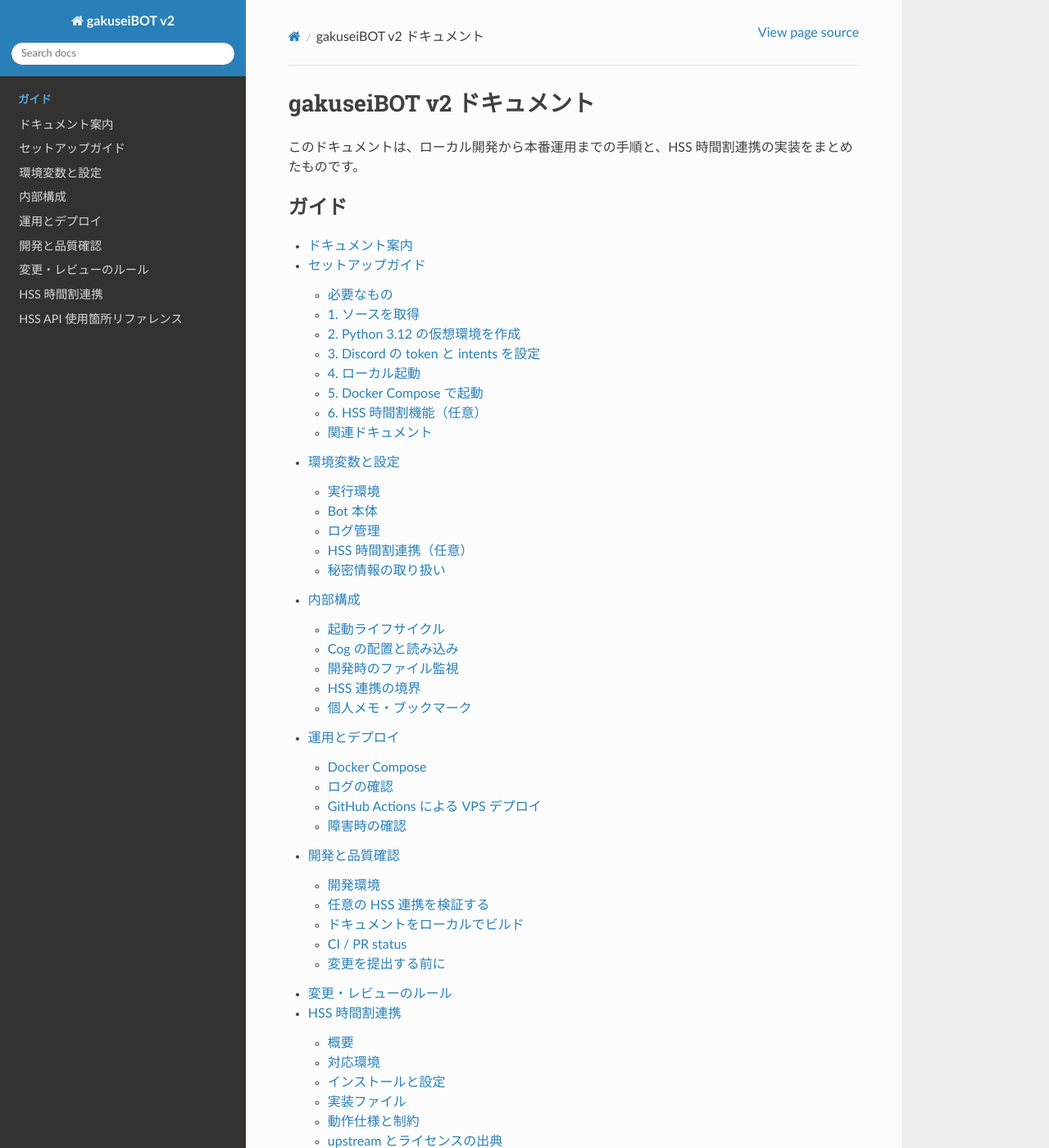
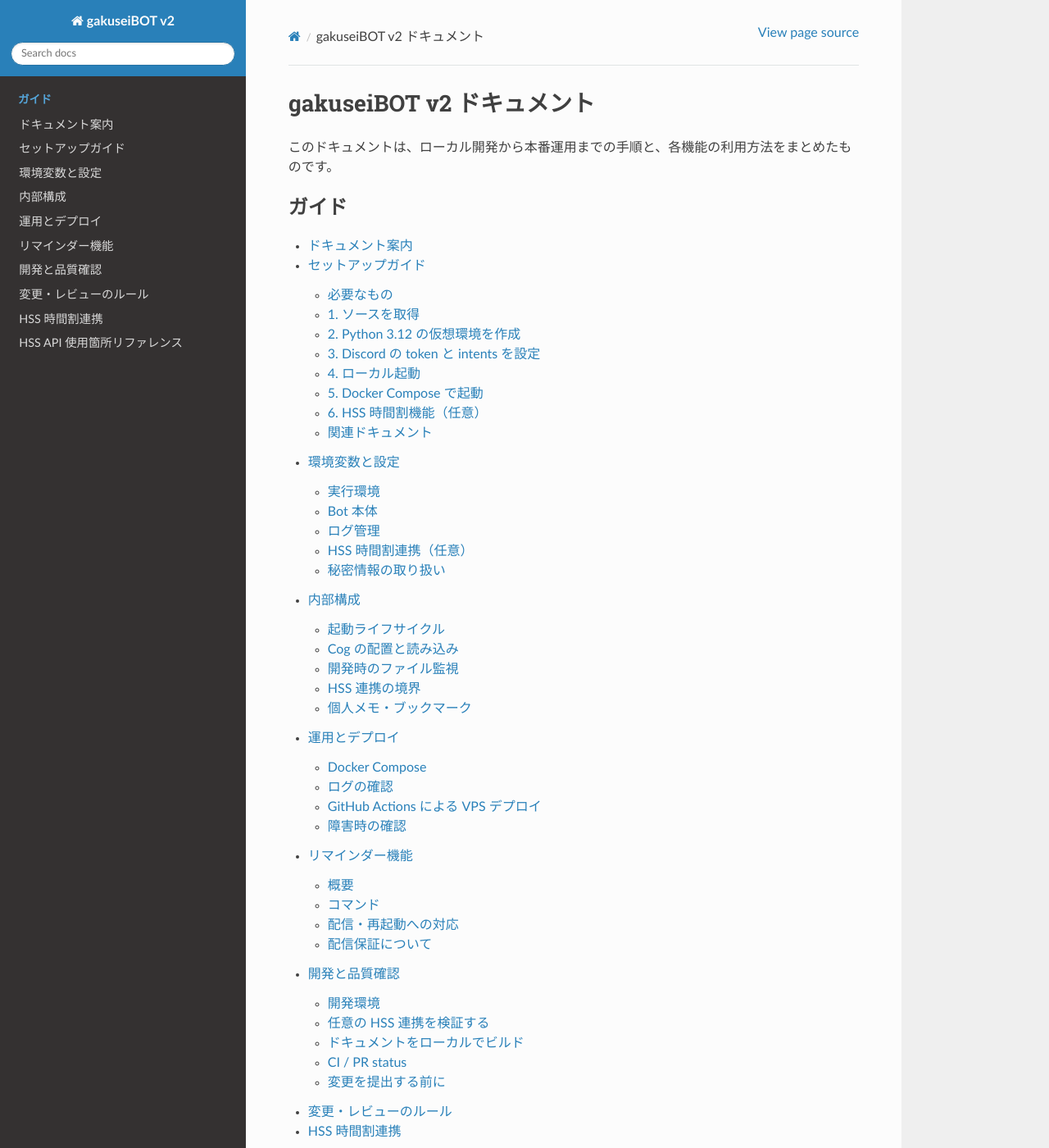
Before and after one commit to akiy2009/gakuseiBOTv2-Beta, a Sphinx documentation site: the page built from docs/index.md, in a window 1280 px wide and 1400 px high. Shown: the whole window at 82% size. Built offline with Sphinx 7.4.7 and the Read the Docs theme 3.1.0, drawn with Linux system fonts in a browser that asks for light colours.

Commit message:
docs: include reminders in Sphinx table of contents

````diff
--- a/docs/index.md
+++ b/docs/index.md
@@ -1,6 +1,6 @@
 # gakuseiBOT v2 ドキュメント
 
-このドキュメントは、ローカル開発から本番運用までの手順と、HSS 時間割連携の実装をまとめたものです。
+このドキュメントは、ローカル開発から本番運用までの手順と、各機能の利用方法をまとめたものです。
 
 ```{toctree}
 :maxdepth: 2
@@ -21,5 +22,6 @@
 
 - [セットアップ](getting-started.md)
 - [設定一覧](configuration.md)
+- [リマインダー機能](reminders.md)
 - [HSS 時間割連携](study/hss-integration.md)
 - [テストとドキュメントのビルド](development.md)
````
Also changed, not shown: other parts of docs/index.md (+1 -0 lines).
